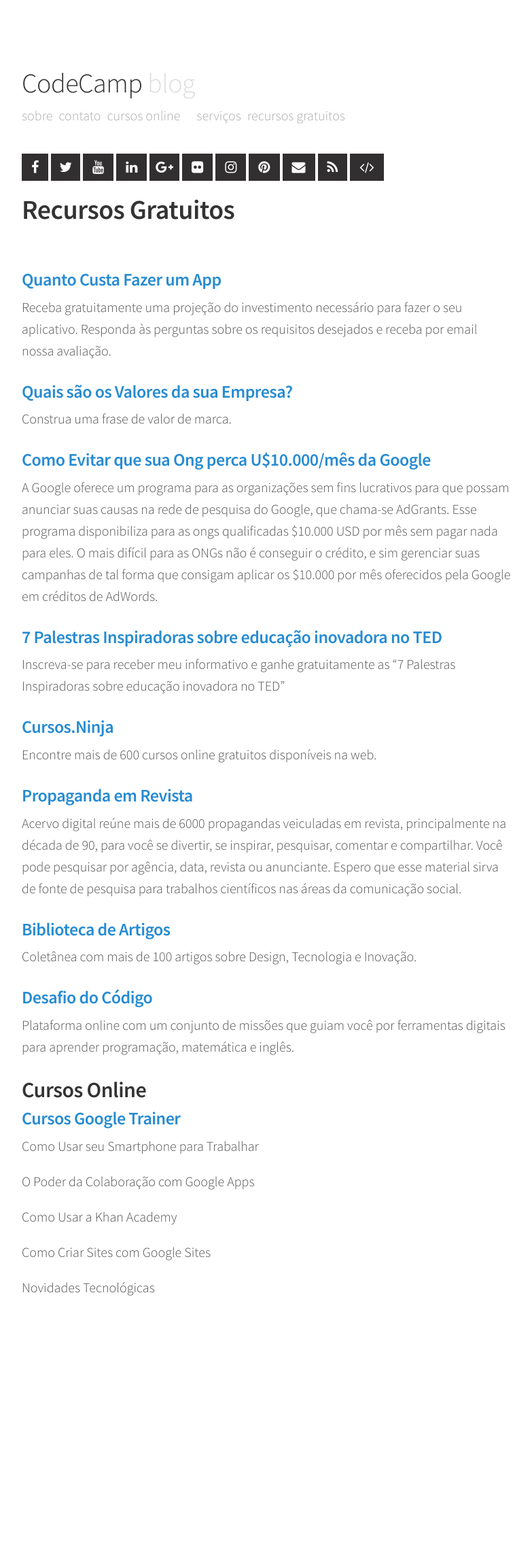
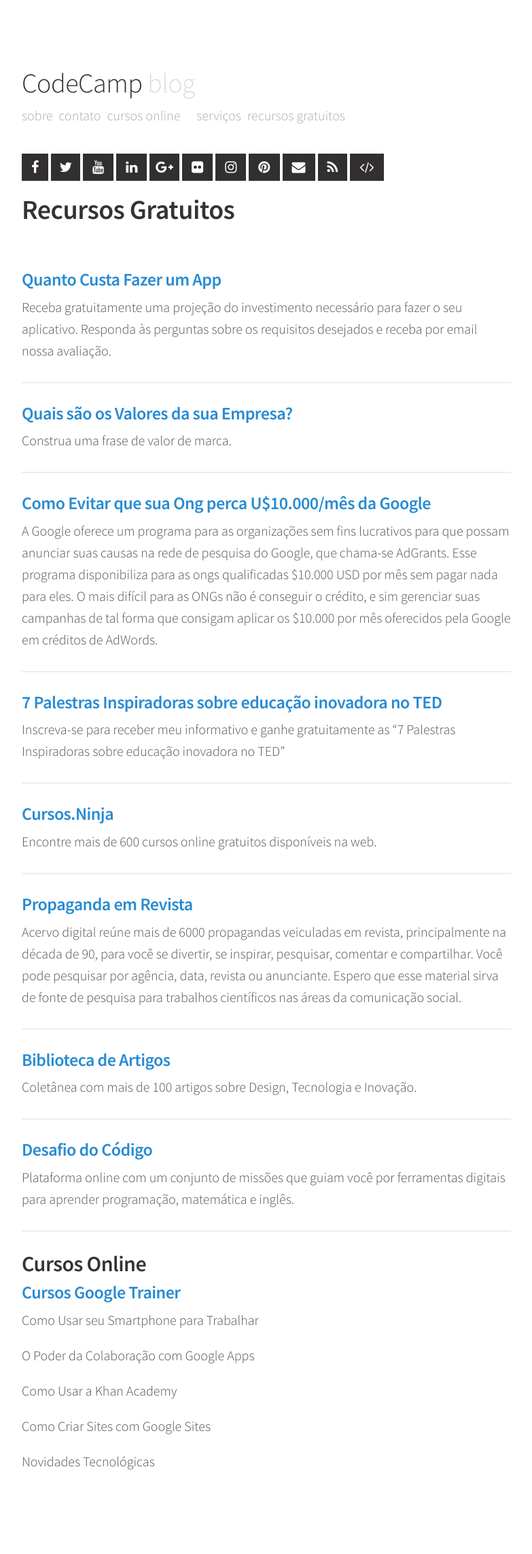
Before and after one commit to snvas/snvas.github.io, a Jekyll site: the page built from work.md, in a window 1280 px wide. Shown: the whole page at 68% size, without its empty margins (248-1031 px from the left). Built offline with Jekyll 4.4.1, drawn with Linux system fonts in a browser that asks for light colours; nearby versions of some CDN libraries; before the commit the page ends 2030 px from its top, so only the background shows below that.

```diff
--- a/_layouts/post.html
+++ b/_layouts/post.html
@@ -80,6 +80,7 @@ layout: default
     {% else %}
       <p>{{ posts | size }} posts com a tag <b>{{ t }}</b></p>
     {% endif %}
+    <br>
   </div>
 {% endfor %}
 
--- a/work.md
+++ b/work.md
@@ -9,33 +9,49 @@ permalink: /work/
 
 Receba gratuitamente uma projeção do investimento necessário para fazer o seu aplicativo. Responda às perguntas sobre os requisitos desejados e receba por email nossa avaliação.
 
+<hr/>
+
 ### [Quais são os Valores da sua Empresa?](http://soraianovaes.com/vcnagoogle/#valores){:target="_blank"}
 
 Construa uma frase de valor de marca.
+
+<hr/>
 
 ### [Como Evitar que sua Ong perca U$10.000/mês da Google](http://ctm.org.br/ebook/adgrants.php){:target="_blank"}
 
 A Google oferece um programa para as organizações sem fins lucrativos para que possam anunciar suas causas na rede de pesquisa do Google, que chama-se AdGrants. Esse programa disponibiliza para as ongs qualificadas $10.000 USD por mês sem pagar nada para eles.  O mais difícil para as ONGs não é conseguir o crédito, e sim gerenciar suas campanhas de tal forma que consigam aplicar os $10.000 por mês oferecidos pela Google em créditos de AdWords.
 
+<hr/>
+
 ### [7 Palestras Inspiradoras sobre educação inovadora no TED](http://soraianovaes.com/#ted){:target="_blank"}
 
 Inscreva-se para receber meu informativo e ganhe gratuitamente as "7 Palestras Inspiradoras sobre educação inovadora no TED"
+
+<hr/>
 
 ### [Cursos.Ninja](http://cursos.ninja/brasil-cursos/cursos_estados/Cidade_Brasil/#cursos){:target="_blank"}
 
 Encontre mais de 600 cursos online gratuitos disponíveis na web.
 
+<hr/>
+
 ### [Propaganda em Revista](http://propagandaemrevista.com.br/){:target="_blank"}
 
 Acervo digital reúne mais de 6000 propagandas veiculadas em revista, principalmente na década de 90, para você se divertir, se inspirar, pesquisar, comentar e compartilhar. Você pode pesquisar por agência, data, revista ou anunciante. Espero que esse material sirva de fonte de pesquisa para trabalhos científicos nas áreas da comunicação social.
+
+<hr/>
 
 ### [Biblioteca de Artigos](http://soraianovaes.com/inovacaoedesign/biblioteca/){:target="_blank"}
 
 Coletânea com mais de 100 artigos sobre Design, Tecnologia e Inovação.
 
+<hr/>
+
 ### [Desafio do Código](http://www.desafiodocodigo.com.br/){:target="_blank"}
 
 Plataforma online com um conjunto de missões que guiam você por ferramentas digitais para aprender programação, matemática e inglês.
+
+<hr/>
 
 ## Cursos Online
 
```
Also changed, not shown: index.html (+5 -5 lines).
